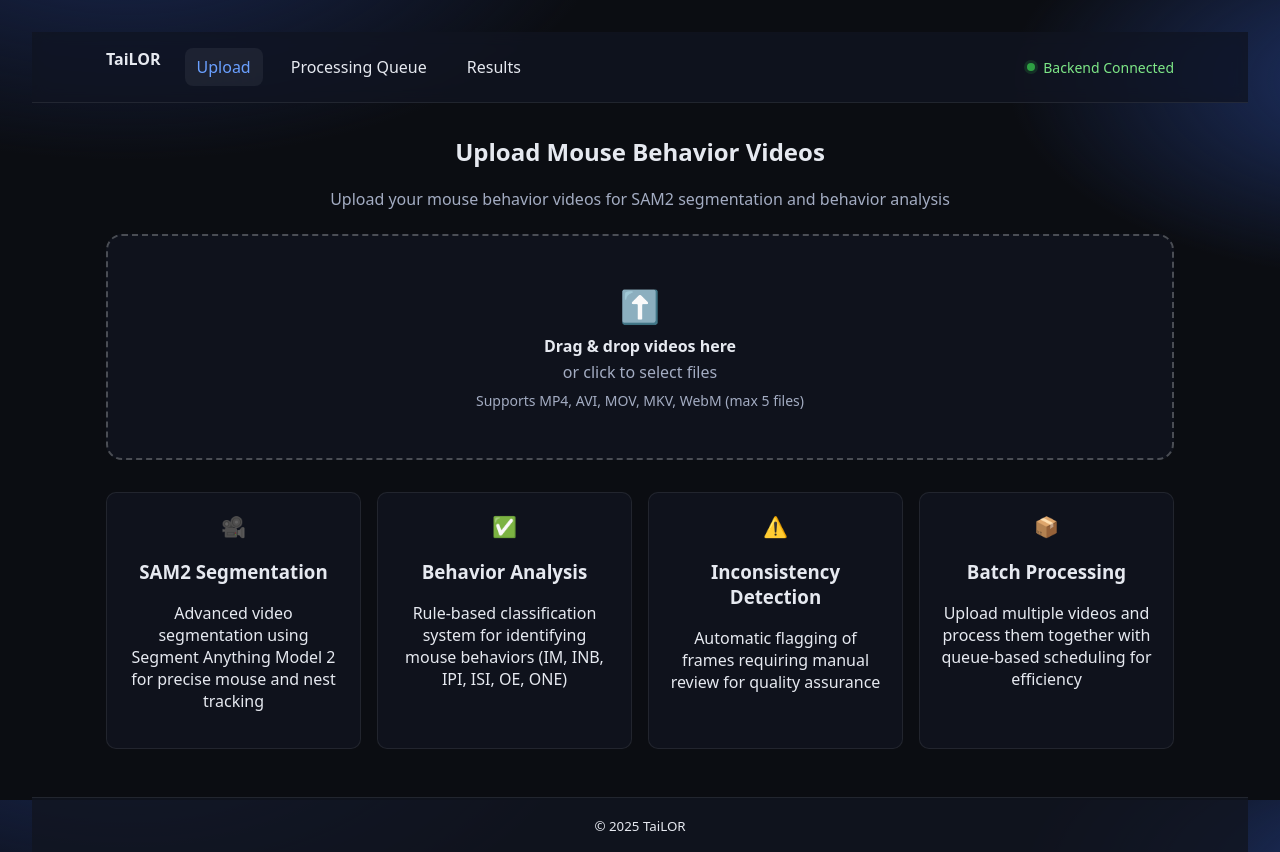
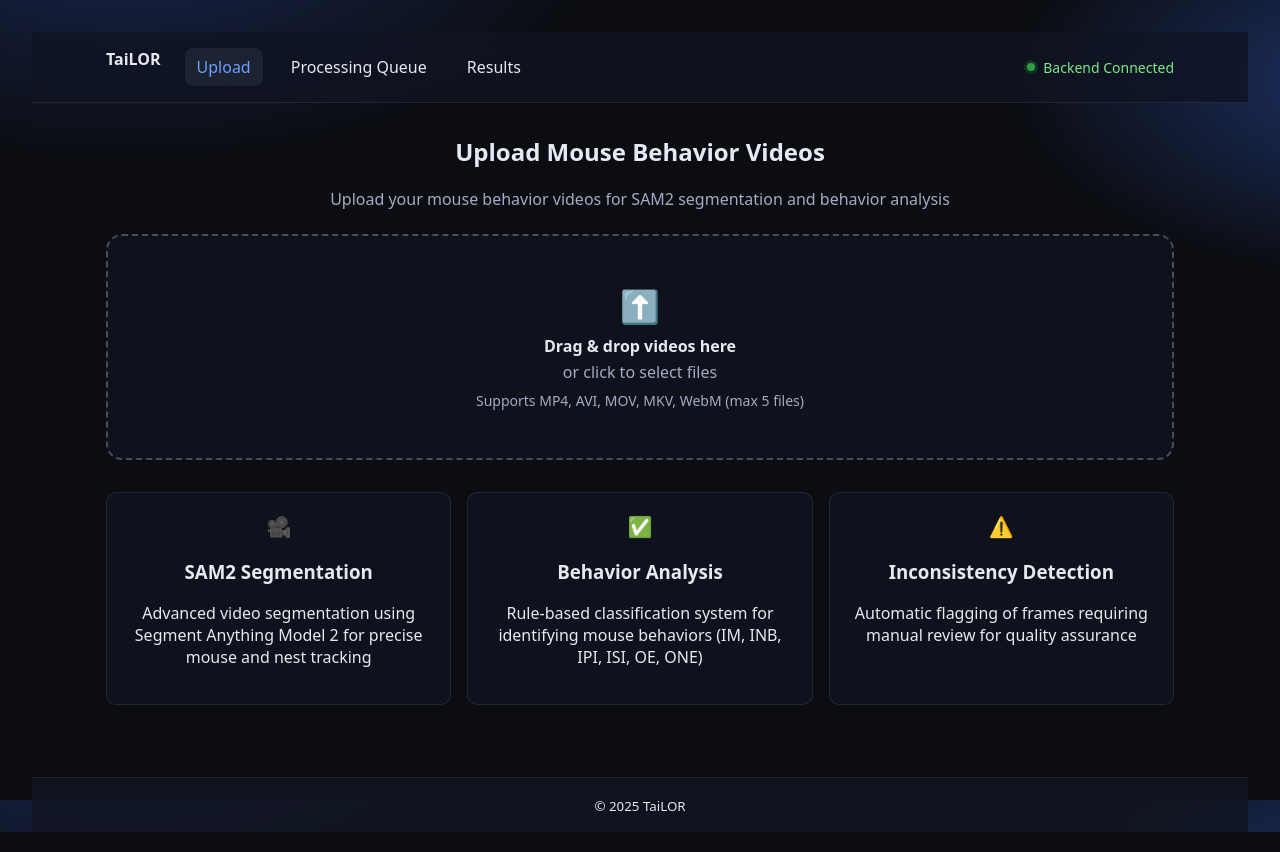
Before and after one commit to madkonda/TaiLoR, a React app in the folder frontend/: page / in a window 1280 px wide. Built offline with nearby package versions, Linux system fonts and the light colour scheme; the HTML template or start-up script is replaced by a standard one.

Commit message:
Remove Batch Processing card, update grid to 3 columns

```diff
--- a/frontend/src/index.css
+++ b/frontend/src/index.css
@@ -98,7 +98,7 @@ a:hover {
 
 .features {
   display: grid;
-  grid-template-columns: repeat(4, minmax(0, 1fr));
+  grid-template-columns: repeat(3, minmax(0, 1fr));
   gap: 1rem;
 }
 .feature-card {
--- a/frontend/src/pages/Upload.tsx
+++ b/frontend/src/pages/Upload.tsx
@@ -27,11 +27,6 @@ export default function Upload() {
           <h3>Inconsistency Detection</h3>
           <p>Automatic flagging of frames requiring manual review for quality assurance</p>
         </div>
-        <div className="feature-card">
-          <div className="feature-icon">📦</div>
-          <h3>Batch Processing</h3>
-          <p>Upload multiple videos and process them together with queue-based scheduling for efficiency</p>
-        </div>
       </div>
     </section>
   )
```
Also changed, not shown: 1 other file (tests, documents, lock files or other folders).
